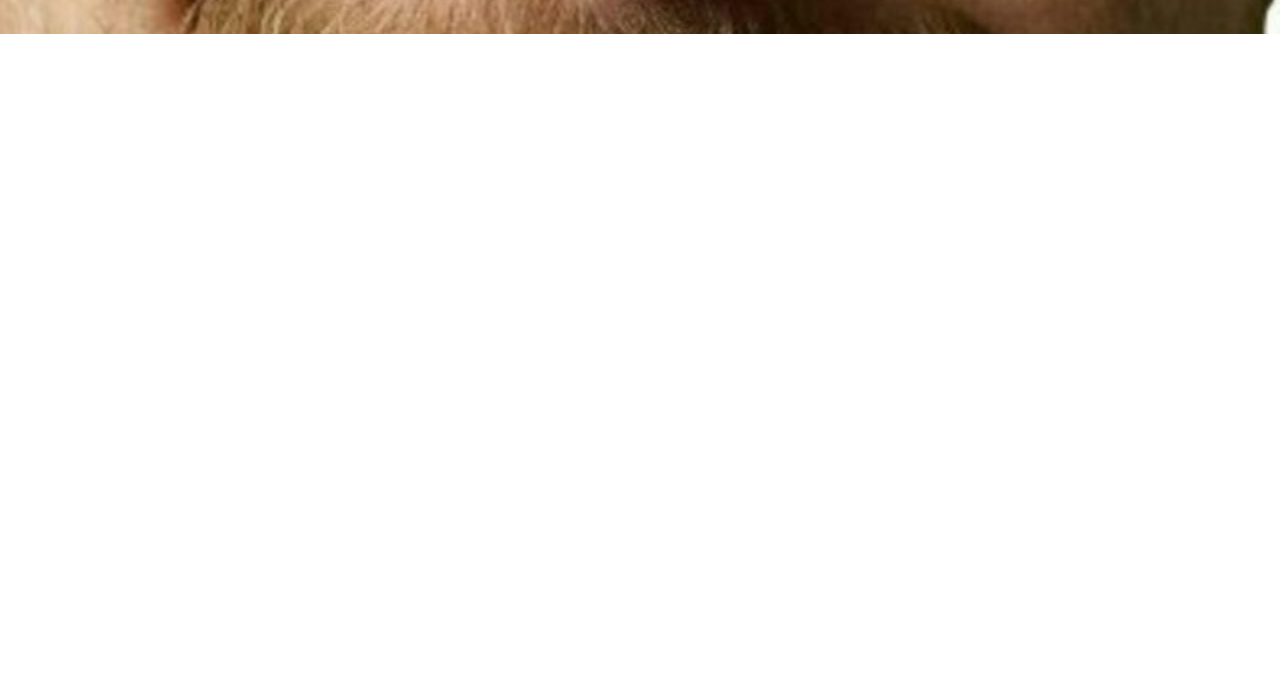
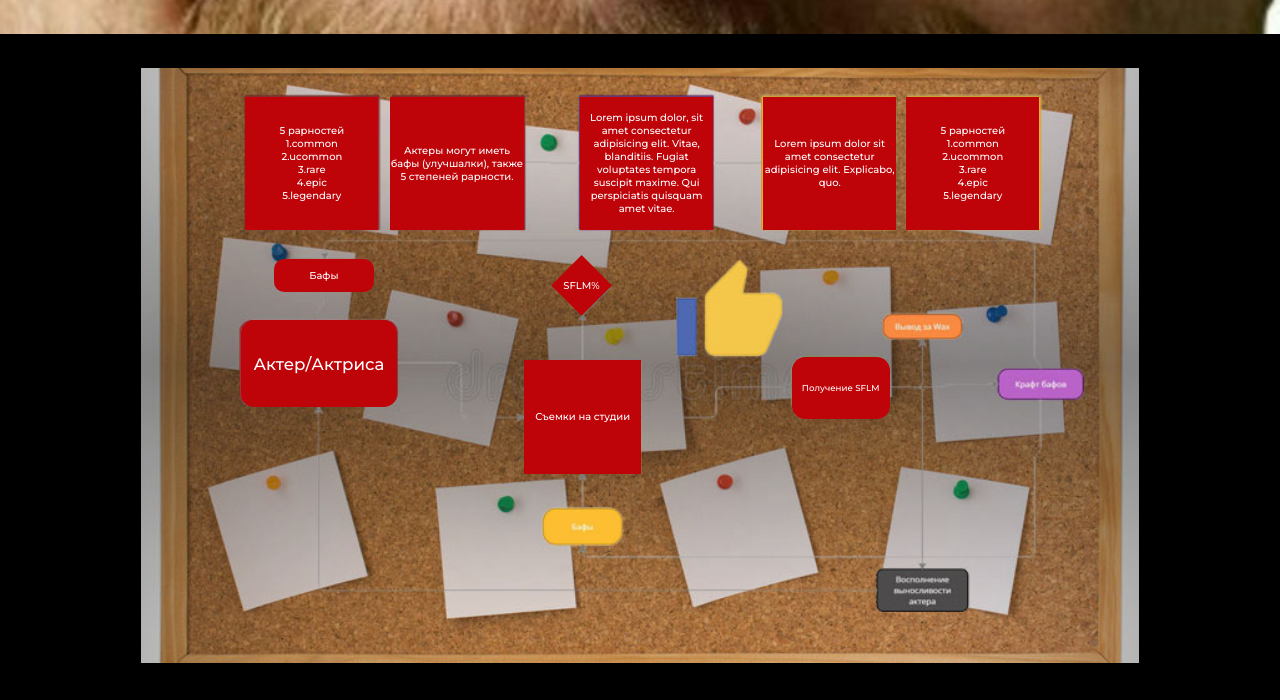
Before and after one commit to Clementine1703/CryptoCinema, a plain HTML site: page index.html in a window 1280 px wide. Shown: the part 2495-3195 px from the top of the page. Before the commit the page ends 3129 px from the top, so only its background shows below. Drawn offline with nearby package versions, Linux system fonts and the light colour scheme; a web font is replaced by a local one.

Commit message:
add crafts v1.0

```diff
--- a/index.html
+++ b/index.html
@@ -169,7 +169,30 @@
 
 
 
-	<div class="col" id="crafts"></div>
+	<div class="col" id="crafts">
+		<div class="container">
+			<div class="scheme-el top-square el-1">5 рарностей <br> 1.common <br> 2.ucommon <br> 3.rare <br> 4.epic <br>
+				5.legendary</div>
+			<div class="scheme-el top-square el-2">Актеры могут иметь бафы (улучшалки), также 5 степеней рарности.</div>
+			<div class="scheme-el top-square el-3">Lorem ipsum dolor, sit amet consectetur adipisicing elit. Vitae,
+				blanditiis. Fugiat voluptates tempora suscipit maxime. Qui perspiciatis quisquam amet vitae.</div>
+			<div class="scheme-el top-square el-4"> Lorem ipsum dolor sit amet consectetur adipisicing elit. Explicabo,
+				quo.</div>
+			<div class="scheme-el top-square el-5">5 рарностей <br> 1.common <br> 2.ucommon <br> 3.rare <br> 4.epic <br>
+				5.legendary</div>
+			<div class="scheme-el el-6">Бафы</div>
+			<div class="scheme-el el-7">Актер/Актриса</div>
+			<div class="scheme-el el-8">
+				<p> SFLM%</p>
+			</div>
+			<div class="scheme-el el-9">Съемки на студии</div>
+			<div class="scheme-el el-10"></div>
+			<div class="scheme-el el-11">Получение SFLM</div>
+			<div class="scheme-el el-12"></div>
+			<div class="scheme-el el-13"></div>
+			<div class="scheme-el el-14"></div>
+		</div>
+	</div>
 
 	<script type="text/javascript" src="//code.jquery.com/jquery-1.11.0.min.js"></script>
 	<script type="text/javascript" src="//code.jquery.com/jquery-migrate-1.2.1.min.js"></script>
--- a/style.css
+++ b/style.css
@@ -406,3 +406,104 @@ a{
 	margin-left: 60rem;
 	z-index: 10;
 }
+
+/*   ?crafts   */
+
+#crafts{
+	width: 100%;
+	height: 1000rem;
+	background-color: black;
+	padding-top: 50rem;
+}
+
+#crafts .container{
+	position: relative;
+	margin: 0 auto;
+	width: 1500rem;
+	height: 894rem;
+	background: url('images/scheme.jpg') center/cover no-repeat;
+}
+
+
+
+/*   ! crafts-scheme   */
+
+.scheme-el{
+	display: flex;
+	justify-content: center;
+	align-items: center;
+	position: absolute;
+	background-color: #BF0409;
+	cursor: pointer;
+	color: white;
+}
+
+.scheme-el:hover{
+	background-color: #29A1D4;
+}
+
+.top-square{
+	top: 44rem;
+	width: 200rem;
+	height: 200rem;
+	font-size: 15rem;
+	text-align: center;
+}
+
+.el-1{left: 157rem;}
+.el-2{left: 375rem;}
+.el-3{left: 660rem;}
+.el-4{left: 935rem;}
+.el-5{left: 1150rem;}
+
+.el-6{top: 287rem;
+		left: 200rem;
+		width: 150rem;
+		height: 50rem;
+		border-radius: 15rem;
+		font-size: 15rem;
+}
+.el-7{
+
+		top: 380rem;
+		left: 150rem;
+		width: 235rem;
+		height: 130rem;
+		border-radius: 20rem;
+		font-size: 25rem;
+}
+.el-8{
+	top: 295rem;
+	left: 630rem;
+	width: 65rem;
+	height: 65rem;
+	transform: rotate(45deg);
+	font-size: 15rem;}
+
+.el-8 p{
+		transform: rotate(-45deg);
+		}
+
+.el-9{
+	top: 440rem;
+	left: 576rem;
+	width: 176rem;
+	height: 170rem;
+	font-size: 15rem;}
+
+.el-10{}
+
+.el-11{
+	top: 435rem;
+	left: 978rem;
+	width: 147rem;
+	height: 93rem;
+	border-radius: 20rem;
+	font-size: 13rem;
+
+}
+
+
+.el-12{}
+.el-13{}
+.el-14{}
```
Also changed, not shown: images/scheme.jpg (added).
